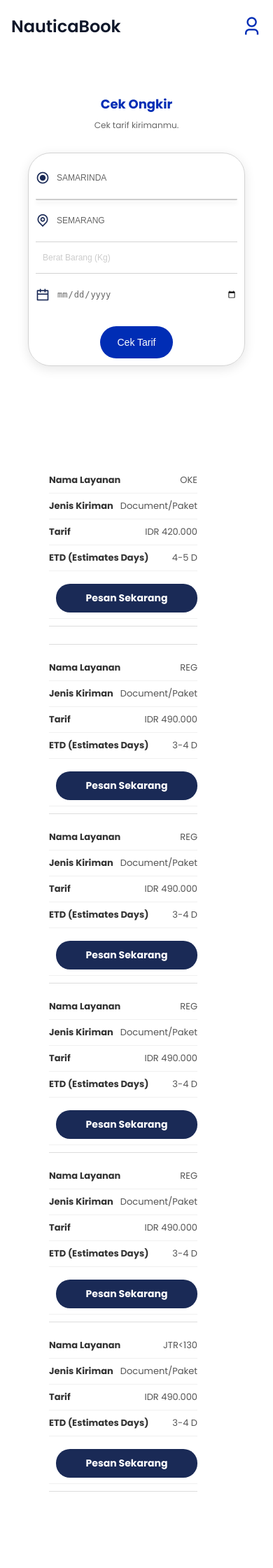
After one commit to RadenRiki/NauticaBook_Luminous, a PHP site: page /cargodetail.html in a window 390 px wide. The commit adds this page. Shown: the top 2240 px of the page at 70% size. Run offline with PHP 8.4, Linux system fonts and the light colour scheme; some libraries are stand-ins or nearby versions.

Commit message:
menambah page cargo detail

```diff
--- /dev/null
+++ b/cargodetail.html
@@ -0,0 +1,221 @@
+<!DOCTYPE html>
+<html lang="en">
+<head>
+  <meta charset="UTF-8">
+  <meta name="viewport" content="width=device-width, initial-scale=1.0">
+  <title>Cek Ongkir</title>
+  <link href="https://cdn.jsdelivr.net/npm/remixicon@3.4.0/fonts/remixicon.css" rel="stylesheet">
+  <link rel="stylesheet" href="styles.css" />
+  <link rel="stylesheet" href="styles4.css" />
+</head>
+<body>
+    <!-- Navigation -->
+    <nav>
+        <div class="nav__logo" onclick="window.location.href='home.php'">NauticaBook</div>
+        <ul class="nav__links">
+            <li class="link"><a href="home.php">Home</a></li>
+            <li class="link"><a href="myticket.php">MyTickets</a></li>
+            <li class="link"><a href="offers.php">Offers</a></li>
+        </ul>
+        <div class="profile-icon" onclick="window.location.href='profile.php'">
+            <i class="ri-user-3-line"></i>
+        </div>
+    </nav>
+  <section class="cek-ongkir">
+    <div class="container-cargo">
+      <!-- Header Section -->
+      <div class="header-cargo">
+        <h1>Cek Ongkir</h1>
+        <p>Cek tarif kirimanmu.</p>
+      </div>
+
+      <!-- Input Section -->
+      <form class="ongkir-form" action="#" method="POST">
+        <div class="input-group">
+          <div class="icon">
+            <i class="ri-radio-button-line"></i>
+          </div>
+          <input type="text" name="asal" placeholder="Masukkan lokasi asal" value="SAMARINDA" required />
+          <div id="suggestions" class="suggestions"></div>
+        </div>
+        <div class="separator"></div>
+        <div class="input-group">
+          <div class="icon active">
+            <i class="ri-map-pin-line"></i>
+          </div>
+          <input type="text" name="tujuan" placeholder="Masukkan lokasi tujuan" value="SEMARANG" required />
+
+        </div>
+        <div class="separator"></div>
+        <div class="input-group">
+            <div class="icon">
+                <i class="ri-weight-line"></i>
+            </div>
+            <input type="number" id="beratBarang" name="beratBarang" placeholder="Berat Barang (Kg)"
+                required />
+          </div>
+          <div class="separator"></div>
+          <div class="input-group">
+            <div class="icon active">
+                <i class="ri-calendar-line"></i>
+            </div>
+            <input type="date" id="tanggalCargo" name="tanggalCargo" required />
+          </div>
+        <button type="submit" class="submit-btn">Cek Tarif</button>
+      </form>
+    </div>
+      <!-- Result Section (Tabel) -->
+      <div class="result-section">
+        <table>
+          <thead>
+            <tr>
+              <th>Nama Layanan</th>
+              <th>Jenis Kiriman</th>
+              <th>Tarif</th>
+              <th>ETD (Estimates Days)</th>
+              <th></th>
+            </tr>
+          </thead>
+          <tbody>
+            <tr>
+                <td data-label="Nama Layanan">OKE</td>
+                <td data-label="Jenis Kiriman">Document/Paket</td>
+                <td data-label="Tarif">IDR 420.000</td>
+                <td data-label="ETD (Estimates Days)">4-5 D</td>
+                <td><a href="#" class="btn-order">Pesan Sekarang</a></td>
+              </tr>
+            <tr>
+            <tr>
+                <td data-label="Nama Layanan">REG</td>
+                <td data-label="Jenis Kiriman">Document/Paket</td>
+                <td data-label="Tarif">IDR 490.000</td>
+                <td data-label="ETD (Estimates Days)">3-4 D</td>
+                <td><a href="#" class="btn-order">Pesan Sekarang</a></td>
+            </tr>
+            <tr>
+                <td data-label="Nama Layanan">REG</td>
+                <td data-label="Jenis Kiriman">Document/Paket</td>
+                <td data-label="Tarif">IDR 490.000</td>
+                <td data-label="ETD (Estimates Days)">3-4 D</td>
+                <td><a href="#" class="btn-order">Pesan Sekarang</a></td>
+            </tr>
+            <tr>
+                <td data-label="Nama Layanan">REG</td>
+                <td data-label="Jenis Kiriman">Document/Paket</td>
+                <td data-label="Tarif">IDR 490.000</td>
+                <td data-label="ETD (Estimates Days)">3-4 D</td>
+                <td><a href="#" class="btn-order">Pesan Sekarang</a></td>
+            </tr>
+            <tr>
+                <td data-label="Nama Layanan">REG</td>
+                <td data-label="Jenis Kiriman">Document/Paket</td>
+                <td data-label="Tarif">IDR 490.000</td>
+                <td data-label="ETD (Estimates Days)">3-4 D</td>
+                <td><a href="#" class="btn-order">Pesan Sekarang</a></td>
+            </tr>
+            <tr>
+                <td data-label="Nama Layanan">JTR&lt;130</td>
+                <td data-label="Jenis Kiriman">Document/Paket</td>
+                <td data-label="Tarif">IDR 490.000</td>
+                <td data-label="ETD (Estimates Days)">3-4 D</td>
+                <td><a href="#" class="btn-order">Pesan Sekarang</a></td>
+            </tr>
+          </tbody>
+        </table>
+      </div>
+  </section>
+
+  <footer class="footer">
+    <div class="section__container footer__container">
+        <div class="footer__col">
+            <h3>NauticaBook</h3>
+            <p>
+                NauticaBook adalah platform untuk booking ferry dan cargo secara cepat dan terpercaya.
+                Pengguna dapat mencari jadwal, membandingkan harga, dan memesan tiket dengan mudah dalam beberapa
+                langkah.
+            </p>
+            <p>
+                NauticaBook menawarkan antarmuka ramah pengguna untuk pengalaman pemesanan nyaman,
+                baik untuk perjalanan pribadi, bisnis, maupun logistik. Dengan mitra terpercaya,
+                layanan pelanggan responsif, dan sistem pembayaran aman, NauticaBook memenuhi kebutuhan transportasi
+                laut Anda.
+            </p>
+        </div>
+        <div class="footer__col">
+            <h4>Tim Luminous</h4>
+            <p>Raden Riki Hilviastari Saputra (23523217)</p>
+            <p>Arvindra Ahmad Ramadhan (23523128)</p>
+            <p> Taqya Maritsa Hakim (23523108)</p>
+            <p>-</p>
+        </div>
+        <div class="footer__col">
+            <h4>Legal</h4>
+            <p>FAQs</p>
+            <p>Terms & Conditions</p>
+            <p>Privacy Policy</p>
+        </div>
+        <div class="footer__col">
+            <h4>Resources</h4>
+            <p>Social Media</p>
+            <p>Help Center</p>
+            <p>Partnerships</p>
+        </div>
+    </div>
+    </div>
+    <div class="footer__bar">
+        Copyright © 2024 Webs by Luminous. All rights reserved.
+    </div>
+</footer>
+<script>
+    // Daftar kota
+    const cities = [
+      "Jakarta", "Jember", "Jambi", "Jogja", "Jayapura",
+      "Jepara", "Jombang", "Jamblang", "Jatiwangi", "Semarang", "Pontianak"
+    ];
+
+    const inputField = document.querySelector('input[name="asal"]');
+    const suggestionsBox = document.getElementById("suggestions");
+
+    // Fungsi untuk menampilkan saran
+    function showSuggestions(query) {
+      suggestionsBox.innerHTML = ""; // Kosongkan daftar saran sebelumnya
+
+      if (query.length === 0) return; // Jika input kosong, hentikan
+
+      // Filter nama kota yang cocok dengan input
+      const filteredCities = cities.filter(city =>
+        city.toLowerCase().startsWith(query.toLowerCase())
+      );
+
+      // Tambahkan hasil ke kotak saran
+      filteredCities.forEach(city => {
+        const suggestion = document.createElement("div");
+        suggestion.textContent = city;
+
+        // Saat saran diklik, set input value
+        suggestion.addEventListener("click", () => {
+          inputField.value = city;
+          suggestionsBox.innerHTML = ""; // Kosongkan saran setelah dipilih
+        });
+
+        suggestionsBox.appendChild(suggestion);
+      });
+    }
+
+    // Event listener untuk menangani input
+    inputField.addEventListener("input", (e) => {
+      const query = e.target.value;
+      showSuggestions(query);
+    });
+
+    // Sembunyikan saran jika pengguna klik di luar
+    document.addEventListener("click", (e) => {
+      if (!inputField.contains(e.target)) {
+        suggestionsBox.innerHTML = "";
+      }
+    });
+  </script>
+
+
+</body>
+</html>
--- a/styles.css
+++ b/styles.css
@@ -6,7 +6,7 @@
   --primary-color: #002db5;
   --primary-color-dark: #334c99;
   --text-dark: #0f172a;
-  --text-light: #64748b;
+  --text-light: #152c6d;
   --extra-light: #f1f5f9;
   --white: #ffffff;
   --max-width: 1200px;
--- a/styles4.css
+++ b/styles4.css
@@ -98,6 +98,165 @@
     background-color: var(--primary-color-dark);
   }
 
+  /* Cargo detail Styles */
+
+  .container-cargo {
+    max-width: 600px;
+    margin: 0 auto;
+    padding: 20px;
+    text-align: center;
+  }
+
+  /* Cek Ongkir Section */
+  .cek-ongkir {
+    padding: 40px 20px;
+    border-radius: 8px;
+  }
+
+  .header-cargo h1 {
+    font-size: px;
+    color: var(--primary-color);
+  }
+
+  .header-cargo p {
+    font-size: 20px;
+    color: #666666;
+    margin-top: 8px;
+  }
+
+  /* Ongkir Form */
+  .ongkir-form {
+    margin-top: 30px;
+    border: 1px solid #d3d3d3;
+    border-radius: 32px;
+    overflow: hidden;
+    padding: 28px 32px;
+    margin-bottom: 30px;
+    box-shadow: 0 4px 16px rgba(0, 0, 0, 0.1);
+  }
+
+  .input-group {
+    display: flex;
+    align-items: center;
+    padding: 10px 0;
+    position: relative;
+  }
+
+  .input-group .icon {
+    margin-right: 10px;
+    font-size: 20px;
+    color: #1a2a56;
+  }
+
+  .input-group input {
+    border: none;
+    background: transparent;
+    font-size: 16px;
+    color: #666666;
+    width: 100%;
+    outline: none;
+  }
+
+  .input-group input::placeholder {
+    color: #cccccc;
+  }
+
+  .input-group .icon.active {
+    color: #1a2a56;
+  }
+
+  .separator {
+    height: 1px;
+    background-color: #d3d3d3;
+    margin: 5px 0;
+  }
+
+  /* Submit Button */
+  .submit-btn {
+    margin-top: 20px;
+    padding: 15px 25px;
+    background-color: var(--primary-color);
+    color: white;
+    border: none;
+    border-radius: 28px;
+    font-size: 16px;
+    cursor: pointer;
+    transition: background-color 0.3s ease;
+  }
+
+  .submit-btn:hover {
+    background-color: #334a89;
+  }
+
+  /* Result Section (Table) */
+.result-section {
+    margin-top: 40px;
+    padding: 40px 50px;
+
+  }
+
+  table {
+    width: 100%;
+    border-collapse: collapse;
+    margin-top: 15px;
+  }
+
+  thead {
+    background-color: #f3f3f3;
+  }
+
+  thead th {
+    padding: 20px;
+    text-align: left;
+    font-size: 18px;
+    color: #333333;
+  }
+
+  tbody tr {
+    border-bottom: 1px solid #ddd;
+  }
+
+  tbody td {
+    padding: 22px;
+    font-size: 16px;
+    color: #555555;
+  }
+
+  .btn-order {
+    background-color: var(--primary-color);
+    color: white;
+    padding: 12px 12px;
+    border: none;
+    border-radius: 25px;
+    cursor: pointer;
+    transition: background-color 0.3s ease;
+  }
+
+  .btn-order:hover {
+    background-color: #334a89;
+  }
+
+
+  .suggestions {
+    position: absolute;
+    top: calc(100% + 5px); /* Sedikit jarak di bawah input */
+    left: 0;
+    right: 0;
+    background-color: #fff;
+    border: 1px solid #ccc;
+    border-radius: 5px;
+    max-height: 150px;
+    overflow-y: auto;
+    z-index: 1000;
+    box-shadow: 0 4px 6px rgba(0, 0, 0, 0.1);
+  }
+
+  .suggestions div {
+    padding: 10px;
+    cursor: pointer;
+    font-size: 14px;
+  }
+
   /* Responsive Design */
   @media (max-width: 768px) {
     .container {
@@ -117,4 +276,111 @@
       padding: 10px;
       font-size: 14px;
     }
+
+    .ongkir-form {
+      padding: 10px 15px;
+    }
+
+    .input-group input {
+      font-size: 14px;
+    }
+
+    .header-cargo h1 {
+      font-size: 20px;
+    }
+
+    .header-cargo p {
+      font-size: 14px;
+    }
+
+  thead th,
+  tbody td {
+    font-size: 13px;
   }
+
+
+  .btn-order {
+    display: block; /* Tombol tampil sebagai blok penuh */
+    margin-top: 10px;
+    width: 100%; /* Lebar tombol 100% */
+    text-align: center;
+    background-color: #1a2a56;
+    color: white;
+    padding: 15px;
+    border-radius: 20px;
+    text-decoration: none;
+    font-size: 14px;
+  }
+}
+
+@media (max-width: 480px) {
+  .ongkir-form {
+    padding: 10px 10px;
+  }
+
+  .input-group input {
+    font-size: 12px;
+  }
+
+  .header-cargo h1 {
+    font-size: 18px;
+  }
+
+  .header-cargo p {
+    font-size: 12px;
+  }
+
+  .submit-btn {
+    font-size: 14px;
+  }
+
+  .result-section table {
+      display: block; /* Membuat tabel bisa di-scroll */
+      width: 100%; /* Pastikan tabel memenuhi lebar parent */
+      overflow-x: auto; /* Jika terlalu lebar, tambahkan scroll horizontal */
+      border: none;
+    }
+
+    .result-section thead {
+      display: none; /* Sembunyikan header tabel */
+    }
+
+    .result-section tbody tr {
+      display: block; /* Setiap baris sebagai blok */
+      margin-bottom: 15px; /* Beri jarak antar baris */
+      border-bottom: 1px solid #ddd; /* Tambahkan garis bawah */
+      padding-bottom: 10px;
+    }
+
+    .result-section tbody td {
+      display: flex; /* Agar label dan data sejajar */
+      justify-content: space-between;
+      align-items: center;
+      padding: 8px 0; /* Beri jarak vertikal antar data */
+      border-bottom: 1px solid #f0f0f0;
+    }
+
+    .result-section tbody td::before {
+      content: attr(data-label); /* Tambahkan label dari atribut data-label */
+      font-weight: bold; /* Teks label lebih tebal */
+      text-transform: capitalize; /* Awal kata pada label huruf besar */
+      margin-right: 10px; /* Jarak antara label dan data */
+      color: #333; /* Warna teks label */
+      flex: 1; /* Bagi ruang untuk label */
+    }
+
+    .btn-order {
+      display: block; /* Tombol tampil sebagai blok penuh */
+      margin-top: 10px;
+      width: 100%; /* Lebar tombol 100% */
+      text-align: center;
+      background-color: #1a2a56;
+      color: white;
+      padding: 10px;
+      border-radius: 20px;
+      text-decoration: none;
+      font-size: 14px;
+      font-weight: bold;
+    }
+
+}
```
Also changed, not shown: home.html (+6 -1 lines).
